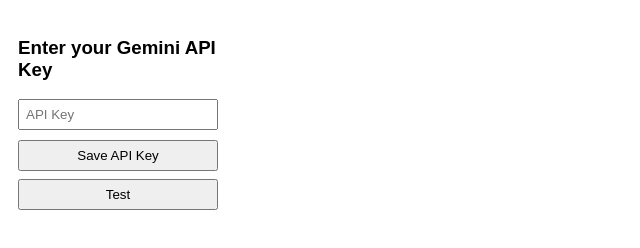
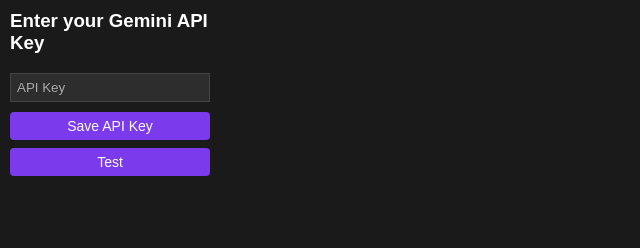
Before and after one commit to Shirtal/rowknfjakqksndndlalalapssk, a website built with webpack: page src/popup.html in a window 1280 px wide. Shown: the whole page, without its empty margins (0-640 px from the left). Built offline with nearby package versions, Linux system fonts and the light colour scheme.

Commit message:
Update popup.html

```diff
--- a/src/popup.html
+++ b/src/popup.html
@@ -3,17 +3,57 @@
 <head>
   <title>Gemini API Key</title>
   <style>
-    body { width: 200px; padding: 10px; font-family: sans-serif; }
+    body {
+      width: 200px;
+      padding: 10px;
+      font-family: sans-serif;
+      background-color: #1a1a1a;
+      color: white;
+      margin: 0;
+    }
+
+    h3 {
+      color: white;
+      margin-top: 0;
+    }
+
     input[type="text"] {
       width: 100%;
       box-sizing: border-box;
       padding: 6px;
       margin-bottom: 10px;
+      background-color: #2d2d2d;
+      border: 1px solid #444;
+      color: white;
     }
+
+    input[type="text"]::placeholder {
+      color: #aaa;
+    }
+
+    input[type="text"]:focus {
+      outline: none;
+      border-color: #7c3aed;
+    }
+
     button {
       width: 100%;
       padding: 6px;
-      margin-bottom: 8px; /* adds space below each button */
+      margin-bottom: 8px;
+      background-color: #7c3aed;
+      color: white;
+      border: none;
+      border-radius: 4px;
+      cursor: pointer;
+      font-size: 14px;
+    }
+
+    button:hover {
+      background-color: #6d28d9;
+    }
+
+    button:active {
+      background-color: #5b21b6;
     }
   </style>
 </head>
```
